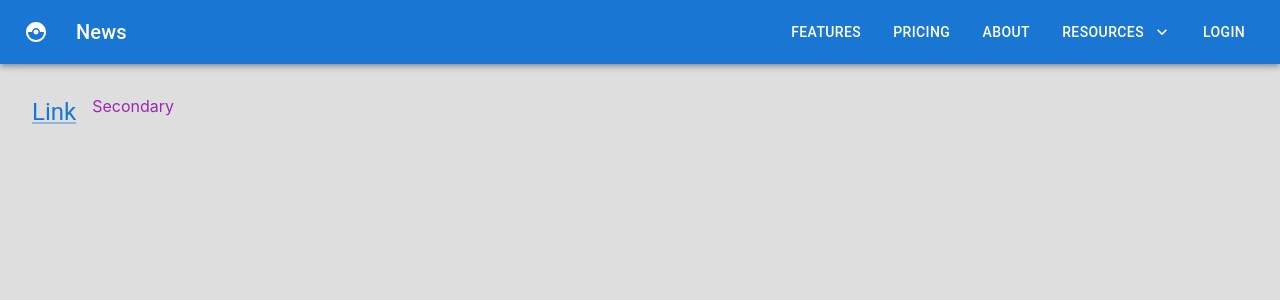
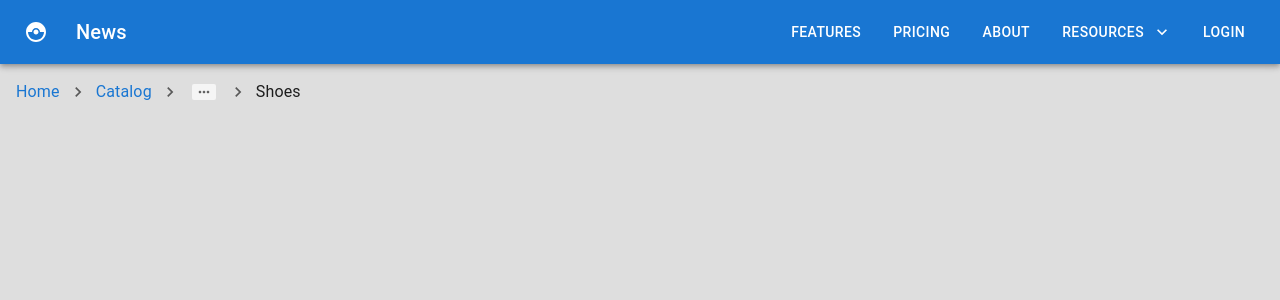
Before and after one commit to itsparasbisht/react-mui, a React (Create React App) app: page / in a window 1280 px wide. Shown: the top 300 px of the page. Built offline with nearby package versions, Linux system fonts and the light colour scheme.

Commit message:
mui breadcrumbs

```diff
--- a/src/App.js
+++ b/src/App.js
@@ -15,6 +15,7 @@ import MuiAccordion from "./components/MuiAccordion";
 import MuiImageList from "./components/MuiImageList";
 import MuiNavbar from "./components/MuiNavbar";
 import MuiLink from "./components/MuiLink";
+import MuiBreadcrumbs from "./components/MuiBreadcrumbs";
 
 function App() {
   return (
@@ -34,7 +35,8 @@ function App() {
       {/* <MuiAccordion /> */}
       {/* <MuiImageList /> */}
       <MuiNavbar />
-      <MuiLink />
+      {/* <MuiLink /> */}
+      <MuiBreadcrumbs />
     </div>
   );
 }
--- /dev/null
+++ b/src/components/MuiBreadcrumbs.js
@@ -0,0 +1,29 @@
+import { NavigateNext } from "@mui/icons-material";
+import { Box, Breadcrumbs, Link, Typography } from "@mui/material";
+import React from "react";
+
+function MuiBreadcrumbs() {
+  return (
+    <Box m={2}>
+      <Breadcrumbs
+        separator={<NavigateNext fontSize="small" />}
+        maxItems={2}
+        // itemsAfterCollapse={2}
+        itemsBeforeCollapse={2}
+      >
+        <Link underline="hover" href="#">
+          Home
+        </Link>
+        <Link underline="hover" href="#">
+          Catalog
+        </Link>
+        <Link underline="hover" href="#">
+          Accessories
+        </Link>
+        <Typography color="text.primary">Shoes</Typography>
+      </Breadcrumbs>
+    </Box>
+  );
+}
+
+export default MuiBreadcrumbs;
```
